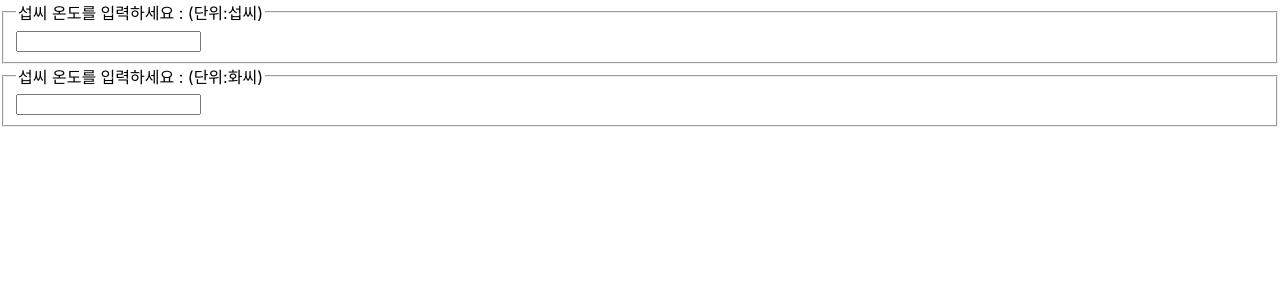
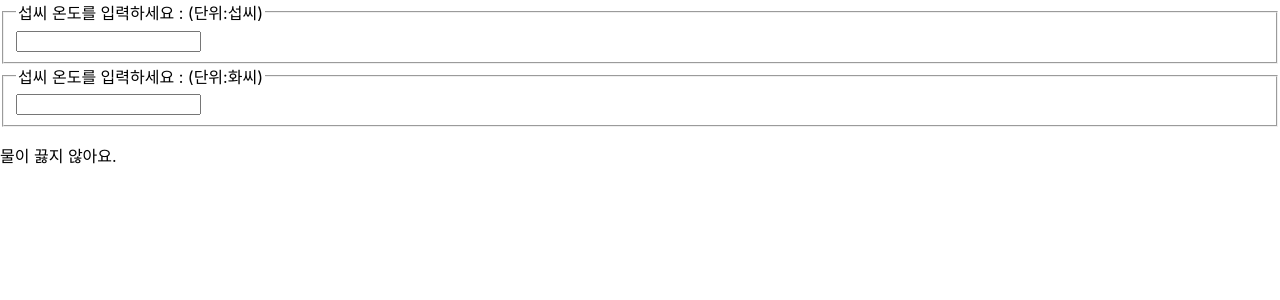
Before and after one commit to Hanhojjung/-K230201_React_Test_Lab3, a React (Create React App) app in the folder class-example/: page / in a window 1280 px wide. Shown: the top 300 px of the page. Built offline with nearby package versions, Linux system fonts and the light colour scheme.

Commit message:
230601 7교시

```diff
--- a/class-example/src/ch12/Calc.jsx
+++ b/class-example/src/ch12/Calc.jsx
@@ -9,22 +9,59 @@ const BoilMessage = (props) => {
     return <p>물이 끓지 않아요.</p>
 };
 
+// 변환 함수1
 // 화씨 -> 섭씨
 const toCel = (fah) => {
     return ((fah-32)*5)/9;
 };
+// 변환 함수2
 // 섭씨 -> 화씨
+const toFah = (cel) => {
+    return (cel * 9 / 5) + 32;
+}
+
+// 컨버터 인자 : 온도, 변환해주는 함수
+const tryCon = (temp, convert) => {
+    // 텍스트 인풋 창, 숫자 입력이 아님.
+    const input = parseFloat(temp);
+    // 문자열 -> 실수(소수점 표기)
+    // 체크 -> 숫자가 아닌 문자열이면 공백으로 보내기.
+    if(Number.isNaN(input)){
+        return '';
+    }
+
+    // convert : 위에서 정의한 ,각각의 변환해주는 함수 2가지
+    const output = convert(input);
+    // 반올림 작업.
+    const rounded = Math.round(output * 1000)/1000;
+    // 숫자 => 문자
+    return rounded.toString();
+
+}
 
 const Calc = () => {
     const [temp, setTemp] = useState('');
-    const handleChange = (event) =>{
-        setTemp(event.target.value);
+    const [scale, setScale] = useState('c');
+
+    const handleCelChange = (temp) =>{
+        setTemp(temp);
+        setScale('c');
     }
 
+    const handleFahChange = (temp) =>{
+        setTemp(temp);
+        setScale('f');
+    }
+
+    const celsius = scale === 'f' ? tryCon(temp,toCel):temp;
+
+    const fah = scale === 'c' ? tryCon(temp,toFah):temp;
     return (
         <div>
-            <TestInput scale="c"/>
-            <TestInput scale="f"/>
+            <TestInput scale="c" temp={celsius} onTempChange={handleCelChange}/>
+            <TestInput scale="f" temp={fah} onTempChange={handleFahChange}/>
+            {/* 100도 이상이면 메시지 표기 */}
+            <BoilMessage celsius={celsius}/>
         </div>
     );
 };
--- a/class-example/src/ch12/TestInput.jsx
+++ b/class-example/src/ch12/TestInput.jsx
@@ -17,16 +17,20 @@ const BoilMessage = (props) => {
 // 공유 state로 해서
 // 부모 : Calc -> (props) 자식 : TestInput
 const TestInput = (props) => {
-    const [temp, setTemp] = useState('');
+    // const [temp, setTemp] = useState('');
     const handleChange = (event) =>{
         // 호출되면서 업데이트
-        setTemp(event.target.value);
+        // setTemp(event.target.value);
+        // 부모로부터 state 공유 받기
+        props.onTempChange(event.target.value)
     }
     return (
         <div>
             <fieldset>
                 <legend>섭씨 온도를 입력하세요 : (단위:{sNames[props.scale]})</legend>
-                <input value={temp} onChange={handleChange}/>
+                {/* <input value={temp} onChange={handleChange}/> */}
+                <input value={props.temp} onChange={handleChange}/>
+                {/* 공유 state로 온도를 사용하기. */}
                 {/* 위에 끓는 부분에 알림 메세지 컴포넌트에 해당 props로 celsius 값을 전달
                 온도타입 문자열 -> 실수 변경 */}
 
```
Also changed, not shown: class-example/src/ch12_ex/Weight.jsx (added, +46 -0 lines), class-example/src/ch12_ex/BMIInput.jsx (added).
